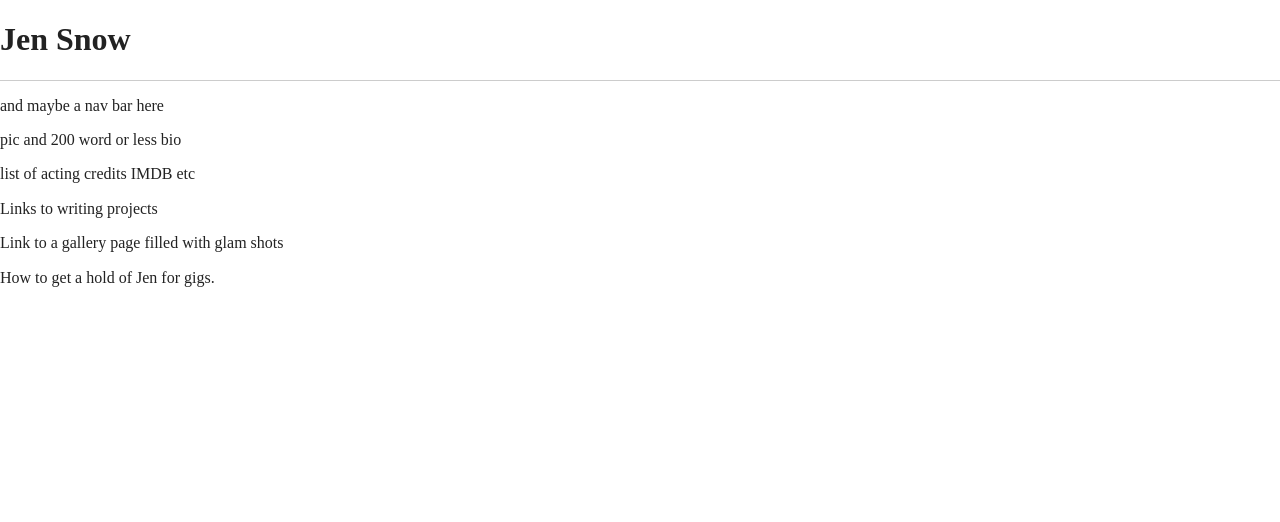
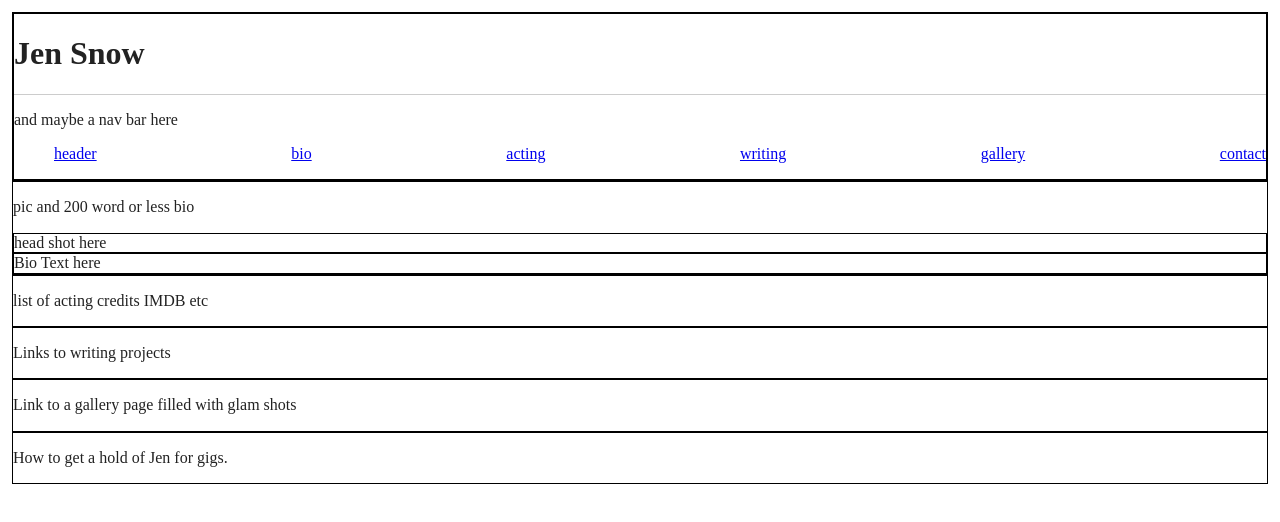
Before and after one commit to Josh-Darling13/jen-site, a website built with Parcel: page index.html in a window 1280 px wide. Built offline with nearby package versions, Linux system fonts and the light colour scheme.

Commit message:
added nav bar

```diff
--- a/css/main.css
+++ b/css/main.css
@@ -94,6 +94,15 @@ textarea {
 
   /* CSS Classes */
 
+body{
+  padding: .75em;
+}
+
+div{
+  border: #000 solid 1px;
+}
+
+
 .container{
 
 }
@@ -102,9 +111,20 @@ textarea {
 
 }
 
+.nav-links{
+  list-style: none;
+  display: flex;
+  flex-direction: row;
+  justify-content: space-between;
+}
+
 .bio{
 
 }
+
+#bioPic{}
+
+#bioText{}
 
 .acting{
 
--- a/index.html
+++ b/index.html
@@ -27,29 +27,54 @@
 
 
     <div class="header" id="header">
+      <a id="header"></a>
       <h1>Jen Snow</h1>
       <hr />
+
+
+      <div="nav-bar">
         <p>and maybe a nav bar here</p>
+        <ul class="nav-links">
+
+          <li><a href="#header">header</a></li>
+          <li><a href="#bio">bio</a></li>
+          <li><a href="#acting">acting</a></li>
+          <li><a href="#writing">writing</a></li>
+          <li><a href="#gallery">gallery</a></li>
+          <li><a href="#contact">contact</a></li>
+
+        </ul>
+    </div>
+  </div>
+
   </div>
 
   <div class="bio" id="bio">
+    <a id="bio"></a>
     <p>pic and 200 word or less bio</p>
+    <div id="bioPic">head shot here</div>
+    <div id="bioText">Bio Text here</div>
   </div>
 
   <div class="acting" id="acting">
+    <a id="acting"></a>
     <p>list of acting credits IMDB etc</p>
   </div>
 
+
   <div class="writing" id="writing">
+    <a id="writing"></a>
     <p>Links to writing projects</p>
   </div>
 
   <div class="gallery" id="gallery">
+    <a id="gallery"></a>
     <p>Link to a gallery page filled with glam shots</p>
   </div>
 
   <div class="contact" id="contact">
-      How to get a hold of Jen for gigs.
+    <a id="contact"></a>
+    <p>How to get a hold of Jen for gigs.</p>
   </div>
 
 
```
Lines whose indentation alone changed are shown as unchanged.
